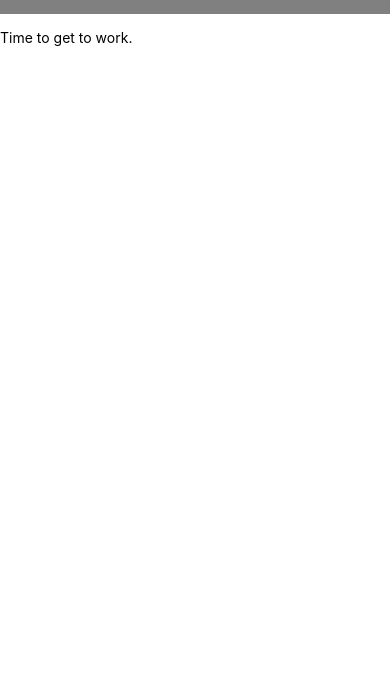
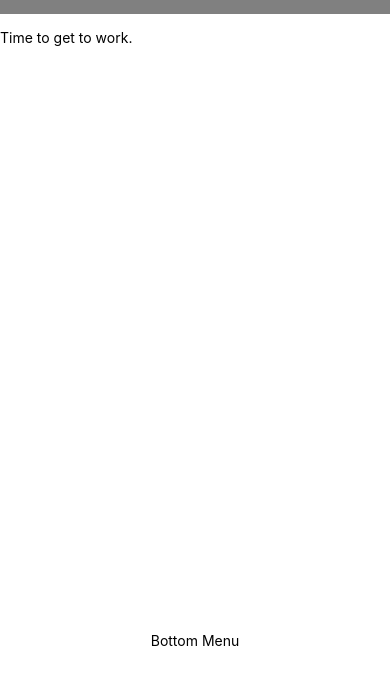
Before and after one commit to JP211/animated-memory, a React Native app in the folder animatedmemory/: screen / in a window 390 px wide. Shown: the top 684 px of the page. Built offline with nearby package versions, Linux system fonts and the light colour scheme.

Commit message:
Menu setup

```diff
--- a/animatedmemory/App.js
+++ b/animatedmemory/App.js
@@ -3,6 +3,7 @@ import { Text, View } from "react-native";
 import { s } from "./App.style";
 
 import { Header } from "./components/Header/Header";
+import { BottomMenu } from "./components/BottomMenu/BottomMenu";
 
 export default function App() {
   return (
@@ -12,6 +13,7 @@ export default function App() {
         <View style={s.root}>
           <Text>Time to get to work.</Text>
         </View>
+        <BottomMenu />
       </SafeAreaView>
     </SafeAreaProvider>
   );
--- /dev/null
+++ b/animatedmemory/components/BottomMenu/BottomMenu.jsx
@@ -0,0 +1,12 @@
+import { s } from "./BottomMenu.style";
+import { Text, TouchableOpacity, View } from "react-native";
+
+export function BottomMenu() {
+    return (
+        <>
+        <View style={s.tabContainer}>
+        <Text>Bottom Menu</Text>
+            </View>
+        </>
+    )
+}
--- /dev/null
+++ b/animatedmemory/components/BottomMenu/BottomMenu.style.js
@@ -0,0 +1,11 @@
+import { StyleSheet } from "react-native";
+
+export const s = StyleSheet.create({
+    tabContainer: {
+        backgroundColor: "white",
+        flex: 1,
+        flexDirection: "row",
+        justifyContent: "space-evenly",
+        alignItems: "center",
+    },
+})
```
Also changed, not shown: 1 other file (tests, documents, lock files or other folders).
